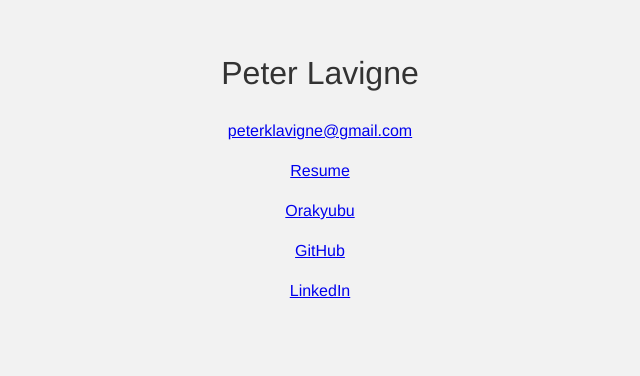
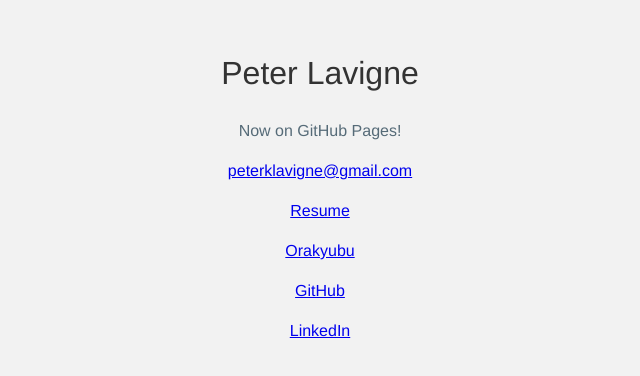
Before and after one commit to Peter-Lavigne/Peter-Lavigne.github.io, a plain HTML site: page index.html in a window 1280 px wide. Shown: the whole page, without its empty margins (320-960 px from the left). Drawn offline with Linux system fonts and the light colour scheme.

Commit message:
Testing domain switch

```diff
--- a/index.html
+++ b/index.html
@@ -11,6 +11,7 @@
   <body>
     <header id="header">
       <h1>Peter Lavigne</h1>
+      <p>Now on GitHub Pages!</p>
     </header>
 
     <main>
```
